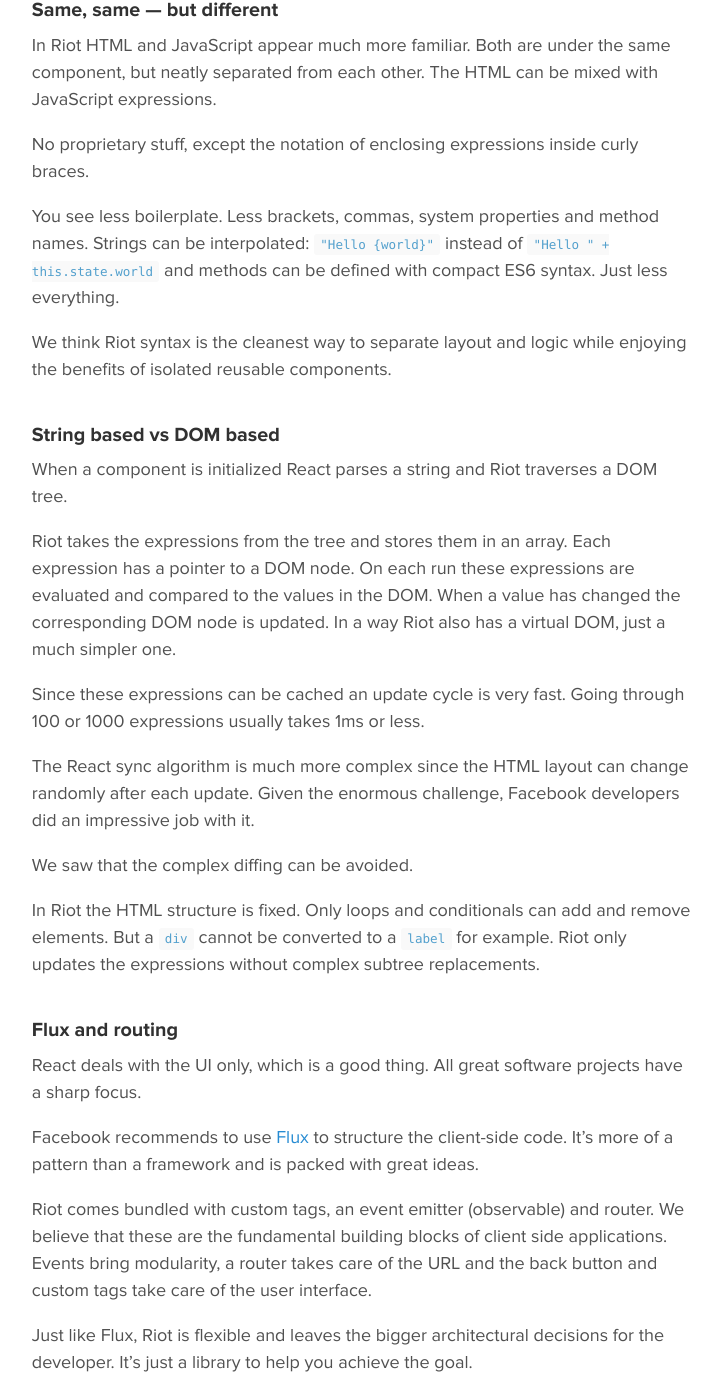
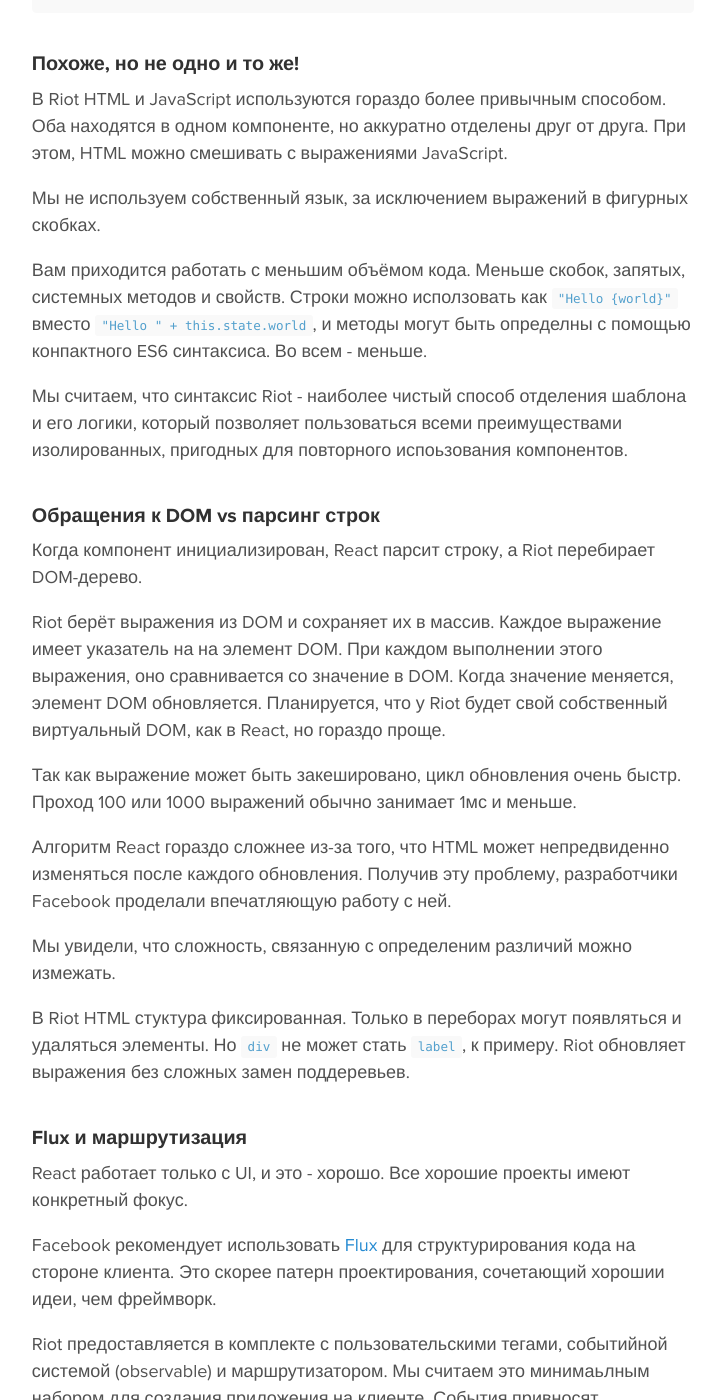
Before and after one commit to riot/riot.github.io, a Jekyll site: the page built from ru/compare.md, in a window 1280 px wide and 1400 px high, scrolled down 2550 px. Shown: the whole window, without its empty margins (277-998 px from the left). Built offline with Jekyll 4.4.1, drawn with Linux system fonts in a browser that asks for light colours; Markdown is read by kramdown in place of the engine named in the settings; some of the changed text lies outside the part shown.

Commit message:
compared

````diff
--- a/ru/compare.md
+++ b/ru/compare.md
@@ -1,28 +1,28 @@
 ---
 layout: ru
-title: Comparing Riot with React and Polymer
+title: Сравнение Riot с React и Polymer
 ---
 
 # **Riot** vs **React** & **Polymer**
 
-And how Riot differs from it's closest cousins.
+Как Riot отличается от похожих проектов.
 
 ## React
 
-Riot is inspired by React and from the idea of "cohesion". According to Facebook developers:
+React и идея "связанности" полсужили фундаментом для Riot. Согласно разработчикам Facebook:
 
 > "Templates separate technologies, not concerns."
 
-We respect this insight. The goal is to build reusable components instead of templates. By separating logic from the templates (by using jQuery selectors for example) we are actually keeping out things that should be together.
+Шаблоны разделяют технологии, не ответственность.
+Мы придерживаемся этого принципа. Мы стремимся прийти к созданию повторно используемых компонентов, а не шаблонов. Разделяя логику наших интерфейсов и их шаблоны, мы, на самом деле, лишь усложняем себе жизнь.
 
-By combining these related technologies together under the same component the system becomes cleaner. We respect React because of this important insight.
+Объединяя шаблон с его логикой в одном компоненте, мы делаем всю систему чище. Спасибо React за эту идею!
 
-React worked well for us, and we still use it in our [Disqus Importer](/importer/) but we were bothered by the size and syntax of React (*especially* the syntax). We started thinking it could be simpler; both internally and for the user.
+Реакт отлично работает, и мы по-прежнему используем его в некоторых наших проектах. Но мы были обеспокоены размером React и его синтаксисом (*особенно* синтаксисом). Мы стали задумываться о том, что он может быть прощё; не только внутренне, но и для конечного пользователя.
 
+### React синтаксис
 
-### React syntax
-
-The following example was taken directly from the React home page:
+Этот пример взят с домашней страницы React:
 
 
 ``` javascript
@@ -64,12 +64,12 @@
 React.render(<TodoApp />, mountNode);
 ```
 
-JSX is mixture of HTML and JavaScript. You can include HTML anywhere on the component; inside methods and in property assignments.
+JSX смешивает HTML и JavaScript. Вы можете использовать HTML где угодно внутри компонента; внутри методов и при определении свойств.
 
 
-### Riot syntax
+### Riot синтаксис
 
-Here is the above thing with Riot:
+Теперь тоже самое с Riot:
 
 ``` html
 <todo>
@@ -94,7 +94,7 @@
 </todo>
 ```
 
-And this is how the above tag is mounted on a page:
+Этот пользовательский тег монтируется в страницу следующим образом:
 
 ``` html
 <todo></todo>
@@ -102,48 +102,46 @@
 <script>riot.mount('todo')</script>
 ```
 
-### Same, same — but different
+### Похоже, но не одно и то же!
 
-In Riot HTML and JavaScript appear much more familiar. Both are under the same component, but neatly separated from each other. The HTML can be mixed with JavaScript expressions.
+В Riot HTML и JavaScript используются гораздо более привычным способом. Оба находятся в одном компоненте, но аккуратно отделены друг от друга. При этом, HTML можно смешивать с выражениями JavaScript.
 
-No proprietary stuff, except the notation of enclosing expressions inside curly braces.
+Мы не используем собственный язык, за исключением выражений в фигурных скобках.
 
-You see less boilerplate. Less brackets, commas, system properties and method names. Strings can be interpolated: `"Hello {world}"` instead of `"Hello " + this.state.world` and methods can be defined with compact ES6 syntax. Just less everything.
+Вам приходится работать с меньшим объёмом кода. Меньше скобок, запятых, системных методов и свойств. Строки можно исползовать как `"Hello {world}"` вместо `"Hello " + this.state.world`, и методы могут быть определны с помощью конпактного ES6 синтаксиса. Во всем - меньше.
 
-We think Riot syntax is the cleanest way to separate layout and logic while enjoying the benefits of isolated reusable components.
+Мы считаем, что синтаксис Riot - наиболее чистый способ отделения шаблона и его логики, который позволяет пользоваться всеми преимуществами изолированных, пригодных для повторного испоьзования компонентов.
 
 
-### String based vs DOM based
+### Обращения к DOM vs парсинг строк
 
-When a component is initialized React parses a string and Riot traverses a DOM tree.
+Когда компонент инициализирован, React парсит строку, а Riot перебирает DOM-дерево.
 
-Riot takes the expressions from the tree and stores them in an array. Each expression has a pointer to a DOM node. On each run these expressions are evaluated and compared to the values in the DOM. When a value has changed the corresponding DOM node is updated. In a way Riot also has a virtual DOM, just a much simpler one.
+Riot берёт выражения из DOM и сохраняет их в массив. Каждое выражение имеет указатель на на элемент DOM. При каждом выполнении этого выражения, оно сравнивается со значение в DOM. Когда значение меняется, элемент DOM обновляется. Планируется, что у Riot будет свой собственный виртуальный DOM, как в React, но гораздо проще.
 
-Since these expressions can be cached an update cycle is very fast. Going through 100 or 1000 expressions usually takes 1ms or less.
+Так как выражение может быть закешировано, цикл обновления очень быстр. Проход 100 или 1000 выражений обычно занимает 1мс и меньше.
 
-The React sync algorithm is much more complex since the HTML layout can change randomly after each update. Given the enormous challenge, Facebook developers did an impressive job with it.
+Алгоритм React гораздо сложнее из-за того, что HTML может непредвиденно изменяться после каждого обновления. Получив эту проблему, разработчики Facebook проделали впечатляющую работу с ней.
 
-We saw that the complex diffing can be avoided.
+Мы увидели, что сложность, связанную с определеним различий можно измежать.
 
-In Riot the HTML structure is fixed. Only loops and conditionals can add and remove elements. But a `div` cannot be converted to a `label` for example. Riot only updates the expressions without complex subtree replacements.
+В Riot HTML стуктура фиксированная. Только в переборах могут появляться и удаляться элементы. Но `div` не может стать `label`, к примеру. Riot обновляет выражения без сложных замен поддеревьев.
 
+### Flux и маршрутизация
 
-### Flux and routing
+React работает только с UI, и это - хорошо. Все хорошие проекты имеют конкретный фокус.
 
-React deals with the UI only, which is a good thing. All great software projects have a sharp focus.
+Facebook рекомендует использовать [Flux](http://facebook.github.io/flux/docs/overview.html) для структурирования кода на стороне клиента. Это скорее патерн проектирования, сочетающий хорошии идеи, чем фреймворк.
 
-Facebook recommends to use [Flux](http://facebook.github.io/flux/docs/overview.html) to structure the client-side code. It's more of a pattern than a framework and is packed with great ideas.
+Riot предоставляется в комплекте с пользовательскими тегами, событийной системой (observable) и маршрутизатором. Мы считаем это минимаьлным набором для создания приложения на клиенте. События привносят модульность, маршрутизатор заботится об URL и кнопке "назад", а пользовательские теги берут на себя UI.
 
-Riot comes bundled with custom tags, an event emitter (observable) and router. We believe that these are the fundamental building blocks of client side applications. Events bring modularity, a router takes care of the URL and the back button and custom tags take care of the user interface.
+Так же, как Flux, Riot является очень гибок и оставляет основные архитектурные решения для разработчом. Это просто библиотека, которая помогает вам достичь цели.
 
-Just like Flux, Riot is flexible and leaves the bigger architectural decisions for the developer. It's just a library to help you achieve the goal.
+Вы можете создать Flux-подобную систему, используя observable и router, встроенные в Riot. Вообще-то, такие инструменты [уже есть](https://github.com/jimsparkman/RiotControl).
 
-You can build a Flux-like system by using Riot's observable and router. In fact such thing [already exists](https://github.com/jimsparkman/RiotControl).
+### 10x - 128x больше
 
-
-### 10x - 128x bigger
-
-React is 10x bigger than Riot.
+React в 10 раз больше Riot.
 
 <small><em>react.min.js</em> – 119KB</small>
 <span class="bar red"></span>
@@ -153,7 +151,7 @@
 
 <br>
 
-The recommended React router is 128x larger than Riot router.
+Маршрутизатор, рекомендованный React в 128 раз больше, чем в Riot.
 
 <small><em>react-router.min.js</em> – 54.9KB</small>
 <span class="bar red"></span>
@@ -164,29 +162,28 @@
 <small><em>riot.router.min.js</em> – 0.43KB</small>
 <span class="bar blue" style="width: 0.7%"></span>
 
-Admittedly this router comparison is a bit unfair because [react-router](https://github.com/rackt/react-router) has a lot more features. But the above chart clearly highlights the goal of Riot: to provide the most minimalistic API for the job.
+Правда, это сравнение немного несправедливо, ведь у [react-router](https://github.com/rackt/react-router) гораздо больше возможностей. Но представленные выше графики прекрасно иллюстрируют главную цель Riot: предоставить наиболее минималистичный API для работы.
 
-The React ecosystem is more frameworky and favors larger API surfaces. The bigger alternative is more popular than [react-mini-router](https://github.com/larrymyers/react-mini-router) in the React community.
-
+Экосистема React более "фреймворковая" и это правоцирует громоздкие API. Компактная альтернатива [react-mini-router](https://github.com/larrymyers/react-mini-router) не пользуется популярностью в сообществе React.
 
 # Polymer
 
-Polymer takes the Web Component standard and makes it available for the latest browsers. This allows you to write custom tags in a standard manner.
+Polymer взял и стандартные Wev компоненты и сделал их доступными для современных браузеров. Это позволяет вам создавать пользовательские теги в стандартной манере.
 
-Conceptually Riot is the same thing but there are differences:
+В принципе, Riot делает тоже самое, но иначе.
 
-1. Riot updates only the elements that have changed resulting to less DOM operations.
+1. Riot обновляет только те элементы, у которых есть изменения, чтобы сократить манипуляции с DOM.
 
-2. Polymer syntax is more complex and requires one to study more books.
+2. Polymer синтаксис более сложный и требует изученияю многих книг.
 
-3. Individual components are imported with HTML `link rel="import"`. Polyfills must resort to queued up XHRs, which makes it painfully slow unless the dedicated [vulcanize](https://github.com/polymer/vulcanize) tool is used. Riot tags are imported with `script src` and multiple tags can be combined with regular tooling.
+3. Отдельные компоненты импортируются через HTML `link rel="import"`. Приходится прибегать к последовательным XHR-запросам, что делает Polymer крайне медленным, если не использовать [vulcanize](https://github.com/polymer/vulcanize). Пользовательские теги в Riot импортируются через `script src` и множество тегов могут быть объеденены тем же способом, что и обычные js-файлы.
 
-4. No ability to perform server side rendering.
+4. Нет возможности рендеринга на стороне сервера.
 
 
-### 11x bigger
+### В 11 раз больше
 
-Polymer(v1.0.6) + WebComponents(v0.7.7) is 11x bigger than Riot
+Polymer(v1.0.6) + WebComponents(v0.7.7) в 11 раз больше, чем Riot
 
 <small><em>polymer.min.js</em> – 138KB</small>
 <span class="bar red"></span>
@@ -194,11 +191,12 @@
 <small><em>riot.min.js</em> – <span class="riot-size">{{ site.size_min }}KB</span></small>
 <span class="bar blue" style="width: {{ site.size_min / 138 * 100 }}%"></span>
 
-Web components are said to be the [king of all polyfilling challenges](http://developer.telerik.com/featured/web-components-arent-ready-production-yet/) and this is why Polymer requires such a large amount of code.
+WeВеб-компоненты считаются [основой всех проблем polyfilling](http://developer.telerik.com/featured/web-components-arent-ready-production-yet/). Это главная причина, по которой Polymer нуждается в таком количестве кода.
 
 
-### Experimental
+### Экспериментальный
 
-Polymer is based on experimental technology. Native Web Component support is not present in Safari or IE. IE status is "under consideration" and Safari plans are uncertain. Some WebKit [commits](https://lists.webkit.org/pipermail/webkit-dev/2013-May/024894.html) hint that they plan not to support it at all. And Polymer is only capable of polyfilling the _latest versions_ of “evergreen”  browsers (IE 10+).
+Polymer основан на экспериментальной технологии. Поддержка нативных Вэб-компонентов не представлена в Safari или IE. В IE они в статусе "на рассмотрении", в Safari - пока не известно. В некоторых [коммитах в WebKit](https://lists.webkit.org/pipermail/webkit-dev/2013-May/024894.html) отмечается, что они не планируют поддерживать стандартные Вэб-компоненты. И Polymer предоставляет полифилы только для _последних версий_ браузеров (IE 10+).
 
-Polymer project is over [2 years old](https://github.com/Polymer/polymer/commit/0452ada044a6fc5818902e685fb07bb4678b2bc2) and it hasn't gained any significant adoption. It's uncertain whether Web Components will ever be natively supported.
+
+Polymer существует уже [больше двух лет](https://github.com/Polymer/polymer/commit/0452ada044a6fc5818902e685fb07bb4678b2bc2) и не получил за это время существенного признания. Неизвестно, будут ли когда-либо поддерживаться нативные Веб-компоненты.
````
Also changed, not shown: ru/faq.md (+1 -1 lines), ru/index.md (+2 -2 lines).
